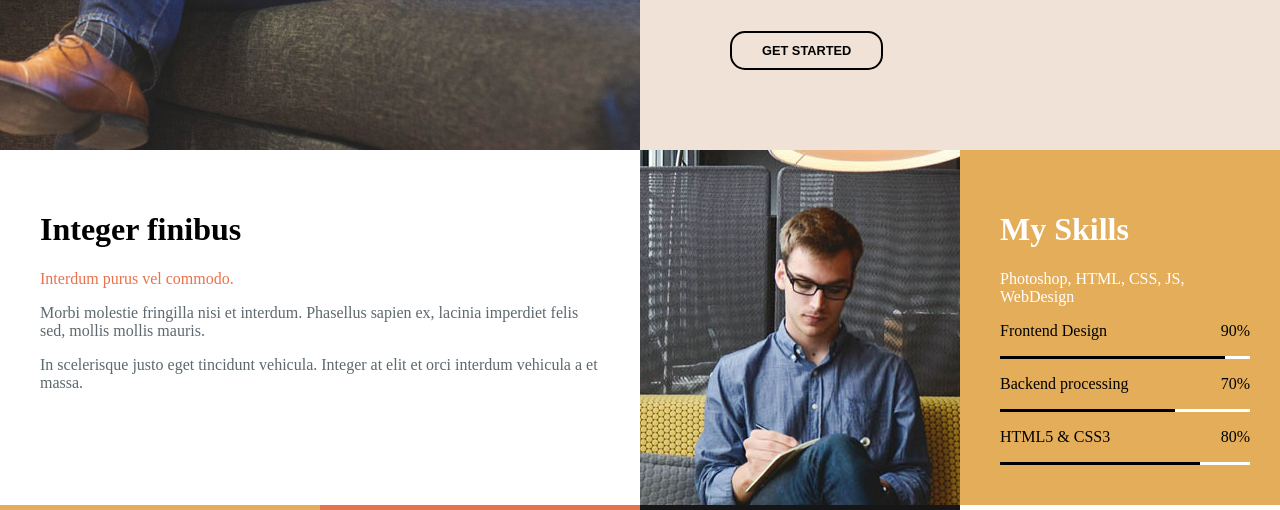
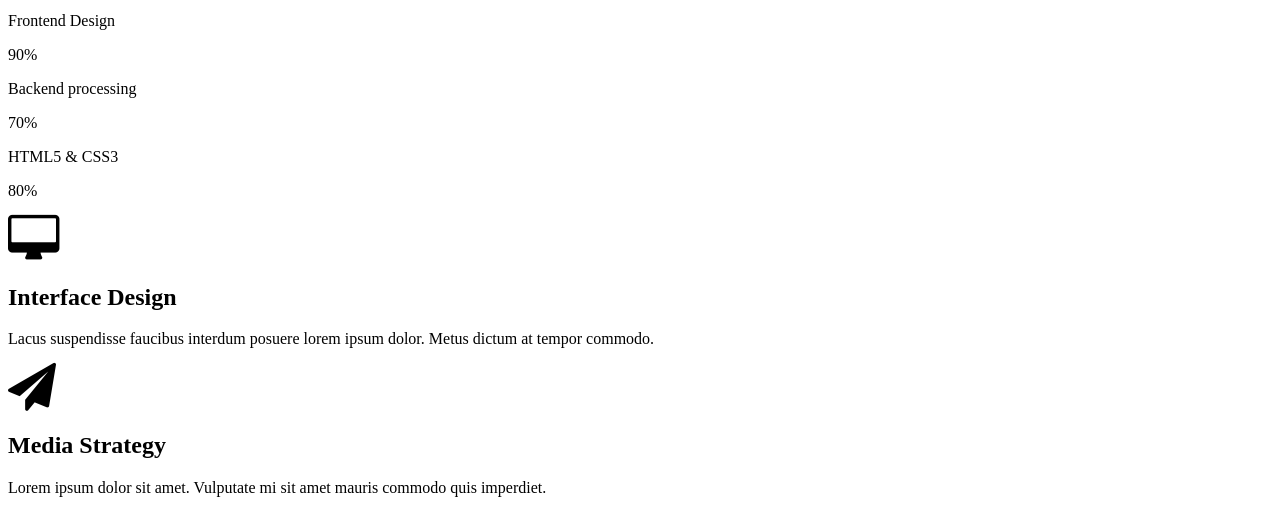
Before and after one commit to Igor157/Igor157.github.io, a plain HTML site: page index.html in a window 1280 px wide. Shown: the part 585-1095 px from the top of the page. Drawn offline with Linux system fonts and the light colour scheme.

Commit message:
correct file names

```diff
--- a/index.html
+++ b/index.html
@@ -6,21 +6,21 @@
     <meta name="viewport" content="width=device-width, user-scalable=no, initial-scale=1.0, maximum-scale=1.0, minimum-scale=1.0">
     <meta http-equiv="X-UA-Compatible" content="ie=edge">
     <title>Project_1</title>
-    <link rel="stylesheet" href="css/.ik-logo.css">
-    <link rel="stylesheet" href="css/.ik-main-page.css">
-    <link rel="stylesheet" href="css/.ik-flex-box.css">
-    <link rel="stylesheet" href="css/.ik-avatar.css">
-    <link rel="stylesheet" href="css/.ik-start.css">
-    <link rel="stylesheet" href="css/.ik-nav.css">
-    <link rel="stylesheet" href="css/.ik-article.css">
-    <link rel="stylesheet" href="css/.ik-author-image1.css">
-    <link rel="stylesheet" href="css/.ik-skills.css">
-    <link rel="stylesheet" href="css/.ik-portfolio.css">
-    <link rel="stylesheet" href="css/.ik-info.css">
-    <link rel="stylesheet" href="css/.ik-author-image2.css">
-    <link rel="stylesheet" href="css/.ik-message-form.css">
-    <link rel="stylesheet" href="css/.ik-visitcard.css">
-    <link rel="stylesheet" href="css/.ik-footer.css">
+    <link rel="stylesheet" href="css/ik-logo.css">
+    <link rel="stylesheet" href="css/ik-main-page.css">
+    <link rel="stylesheet" href="css/ik-flex-box.css">
+    <link rel="stylesheet" href="css/ik-avatar.css">
+    <link rel="stylesheet" href="css/ik-start.css">
+    <link rel="stylesheet" href="css/ik-nav.css">
+    <link rel="stylesheet" href="css/ik-article.css">
+    <link rel="stylesheet" href="css/ik-author-image1.css">
+    <link rel="stylesheet" href="css/ik-skills.css">
+    <link rel="stylesheet" href="css/ik-portfolio.css">
+    <link rel="stylesheet" href="css/ik-info.css">
+    <link rel="stylesheet" href="css/ik-author-image2.css">
+    <link rel="stylesheet" href="css/ik-message-form.css">
+    <link rel="stylesheet" href="css/ik-visitcard.css">
+    <link rel="stylesheet" href="css/ik-footer.css">
     <link rel="stylesheet" href="css/font-awesome.min.css">
     <link rel="stylesheet" href="css/Media-Queries.css">
 </head>
```
Also changed, not shown: css/.ik-article.css (deleted), css/.ik-author-image1.css (deleted), css/.ik-author-image2.css (deleted), css/.ik-avatar.css (deleted), css/.ik-flex-box.css (deleted), css/.ik-footer.css (deleted), css/.ik-info.css (deleted), css/.ik-logo.css (deleted), css/.ik-main-page.css (deleted), css/.ik-message-form.css (deleted), css/.ik-nav.css (deleted), css/.ik-portfolio.css (deleted), css/.ik-skills.css (deleted), css/.ik-start.css (deleted), 1 more files.
